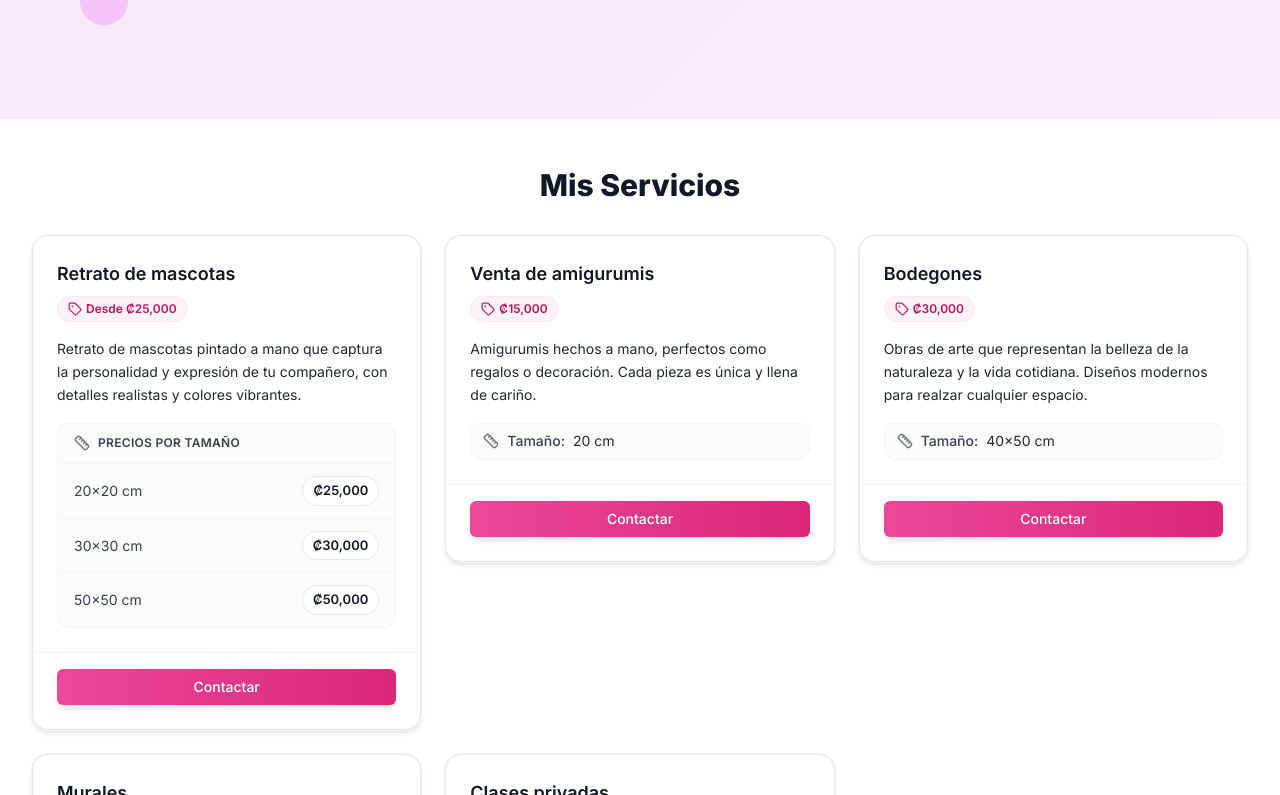
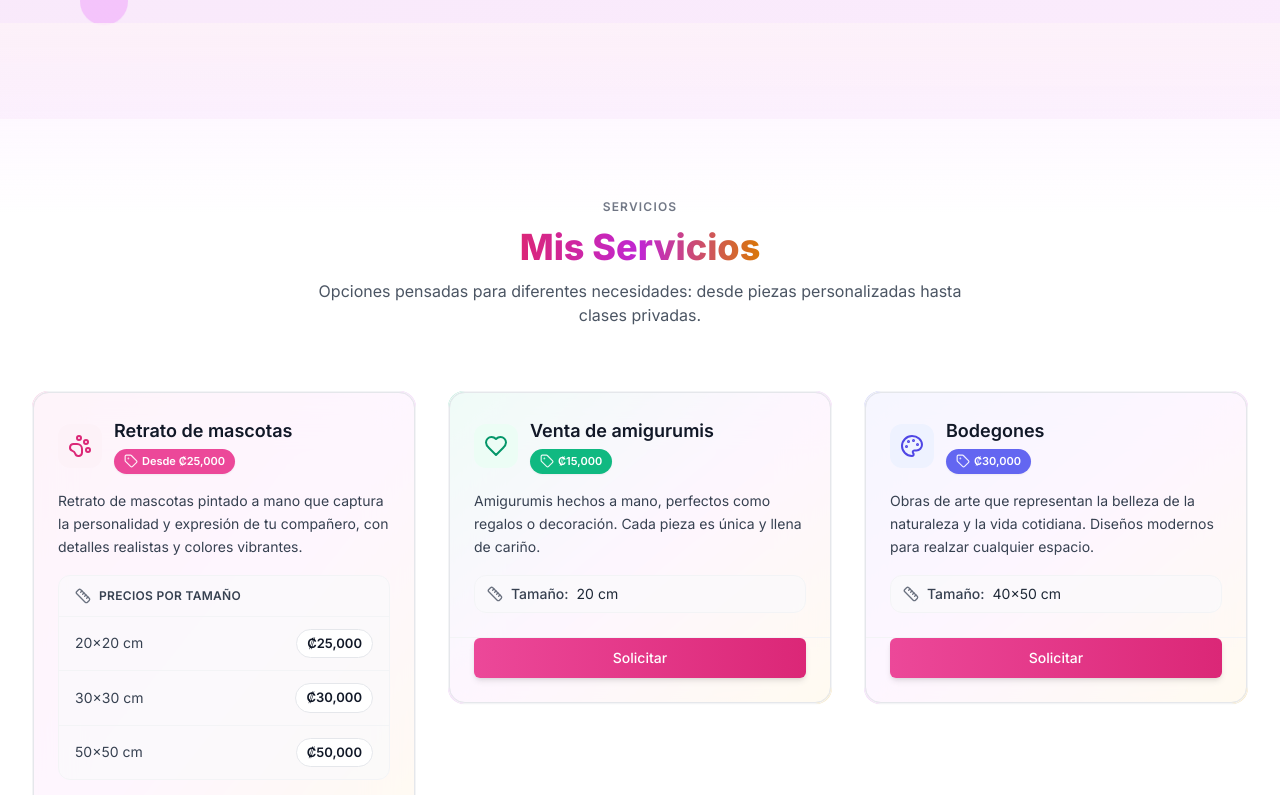
Before and after one commit to Blackshadow05/unamiradalarte, a Next.js app: page /servicios in a window 1280 px wide. Shown: the part 405-1200 px from the top of the page. Built offline with nearby package versions, Linux system fonts and the light colour scheme.

Commit message:
refactor(service): limpiar estructura de datos de servicio y mejorar UI con iconos; agregar modal para solicitudes de servicio; refactor(GalleryFull): eliminar estado no utilizado y mejorar layout; agregar despliegue de título de obra; fix(page): asegurar salto de línea al final del archivo

```diff
--- a/package.json
+++ b/package.json
@@ -14,7 +14,7 @@
     "@supabase/supabase-js": "^2.52.0",
     "clsx": "^2.1.1",
     "lucide-react": "^0.445.0",
-    "next": "15.4.0",
+    "next": "^15.5.0",
     "react": "18.3.1",
     "react-dom": "18.3.1",
     "tailwind-merge": "^2.5.2",
--- a/src/components/sections/Hero.tsx
+++ b/src/components/sections/Hero.tsx
@@ -48,7 +48,7 @@ export function Hero() {
           </h1>
 
           <p className="text-lg md:text-2xl text-gray-600 mb-8 max-w-3xl mx-auto leading-relaxed">
-            Óleo, acrílico y lápiz a partir de tus fotos. Entrega en ~15 días y envíos a toda Costa Rica.
+            Óleo, acrílico y lápiz a partir de tus fotos. Entrega en 15 días y envíos a toda Costa Rica.
             Capturo la personalidad y mirada de tu compañero fiel.
           </p>
 
--- a/src/components/sections/ServicesList.tsx
+++ b/src/components/sections/ServicesList.tsx
@@ -1,105 +1,158 @@
 "use client";
-import React, { useState } from 'react';
-import { Card, CardHeader, CardContent, CardFooter } from '@/components/ui/Card';
-import { ContactForm } from '@/components/forms/ContactForm';
-import Link from 'next/link';
-import { Ruler, Tag } from 'lucide-react';
+import React, { useState } from "react";
+import { Card, CardHeader, CardContent, CardFooter } from "@/components/ui/Card";
+import { ContactForm } from "@/components/forms/ContactForm";
+import { Ruler, Tag, PawPrint, Heart, Palette, Paintbrush, GraduationCap } from "lucide-react";
 
 type Service = {
   title: string;
   price: string;
   description: string;
   size: string;
+  icon: React.ComponentType<React.SVGProps<SVGSVGElement>>;
 };
 
 const services: Service[] = [
   {
-    title: 'Retrato de mascotas',
-    price: 'Desde ₡25,000',
+    title: "Retrato de mascotas",
+    price: "Desde ₡25,000",
     description:
-      'Retrato de mascotas pintado a mano que captura la personalidad y expresión de tu compañero, con detalles realistas y colores vibrantes.',
-    size: '20x20 cm: ₡25,000\n30x30 cm: ₡30,000\n50x50 cm: ₡50,000',
+      "Retrato de mascotas pintado a mano que captura la personalidad y expresión de tu compañero, con detalles realistas y colores vibrantes.",
+    size: "20x20 cm: ₡25,000\n30x30 cm: ₡30,000\n50x50 cm: ₡50,000",
+    icon: PawPrint,
   },
   {
-    title: 'Venta de amigurumis',
-    price: '₡15,000',
+    title: "Venta de amigurumis",
+    price: "₡15,000",
     description:
-      'Amigurumis hechos a mano, perfectos como regalos o decoración. Cada pieza es única y llena de cariño.',
-    size: '20 cm',
+      "Amigurumis hechos a mano, perfectos como regalos o decoración. Cada pieza es única y llena de cariño.",
+    size: "20 cm",
+    icon: Heart,
   },
   {
-    title: 'Bodegones',
-    price: '₡30,000',
+    title: "Bodegones",
+    price: "₡30,000",
     description:
-      'Obras de arte que representan la belleza de la naturaleza y la vida cotidiana. Diseños modernos para realzar cualquier espacio.',
-    size: '40x50 cm',
+      "Obras de arte que representan la belleza de la naturaleza y la vida cotidiana. Diseños modernos para realzar cualquier espacio.",
+    size: "40x50 cm",
+    icon: Palette,
   },
   {
-    title: 'Murales',
-    price: '₡100,000',
+    title: "Murales",
+    price: "₡100,000",
     description:
-      'Transforma tu espacio con un mural personalizado que refleje tu estilo y personalidad. Gran formato y acabado duradero.',
-    size: 'Variable',
+      "Transforma tu espacio con un mural personalizado que refleje tu estilo y personalidad. Gran formato y acabado duradero.",
+    size: "Variable",
+    icon: Paintbrush,
   },
   {
-    title: 'Clases privadas',
-    price: '₡10,000 por sesión',
+    title: "Clases privadas",
+    price: "₡10,000 por sesión",
     description:
-      'Aprende a crear arte en clases personalizadas, adaptadas a tu nivel y estilo. Sesiones prácticas y seguimiento individual.',
-    size: 'Variable',
+      "Aprende a crear arte en clases personalizadas, adaptadas a tu nivel y estilo. Sesiones prácticas y seguimiento individual.",
+    size: "Variable",
+    icon: GraduationCap,
   },
+];
+
+// Paletas de color por tarjeta (índice)
+const tone: Array<{ text: string; bg: string; chip: string; ring: string }> = [
+  { text: "text-pink-600", bg: "bg-pink-50", chip: "bg-pink-500", ring: "from-pink-400/40" },
+  { text: "text-emerald-600", bg: "bg-emerald-50", chip: "bg-emerald-500", ring: "from-emerald-400/40" },
+  { text: "text-indigo-600", bg: "bg-indigo-50", chip: "bg-indigo-500", ring: "from-indigo-400/40" },
+  { text: "text-amber-700", bg: "bg-amber-50", chip: "bg-amber-500", ring: "from-amber-400/40" },
+  { text: "text-sky-600", bg: "bg-sky-50", chip: "bg-sky-500", ring: "from-sky-400/40" },
 ];
 
 const ServicesList: React.FC = () => {
   const [isModalOpen, setModalOpen] = useState(false);
+  const [selectedService, setSelectedService] = useState<string | null>(null);
+
+  const openModal = (serviceTitle: string) => {
+    setSelectedService(serviceTitle);
+    setModalOpen(true);
+  };
 
   return (
-    <section aria-label="Mis Servicios" className="py-12 bg-white">
+    <section aria-label="Mis Servicios" className="relative py-16 sm:py-20 bg-white">
+      {/* Fondo decorativo sutil */}
+      <div className="pointer-events-none absolute inset-x-0 -top-24 h-48 bg-gradient-to-b from-pink-50/80 via-fuchsia-50/60 to-transparent" />
+
       <div className="max-w-7xl mx-auto px-4 sm:px-6 lg:px-8">
-        <h2 className="text-3xl font-extrabold text-center text-gray-900 mb-8">
+        <div className="text-center mb-12 sm:mb-16">
+          <p className="text-xs font-semibold tracking-widest text-gray-500 uppercase">
+            Servicios
+          </p>
+          <h2 className="mt-3 text-3xl sm:text-4xl font-extrabold">
+            <span className="bg-gradient-to-r from-pink-600 via-fuchsia-600 to-amber-600 bg-clip-text text-transparent">
               Mis Servicios
+            </span>
           </h2>
+          <p className="mt-3 max-w-2xl mx-auto text-gray-600">
+            Opciones pensadas para diferentes necesidades: desde piezas personalizadas hasta clases privadas.
+          </p>
+        </div>
 
-        <div className="grid grid-cols-1 sm:grid-cols-2 lg:grid-cols-3 gap-6">
-          {services.map((service, idx) => (
+        <div className="grid grid-cols-1 sm:grid-cols-2 lg:grid-cols-3 gap-6 lg:gap-8">
+          {services.map((service, idx) => {
+            const T = tone[idx % tone.length];
+            const Icon = service.icon;
+
+            return (
+              <div key={service.title} className="group relative">
+                {/* Borde con gradiente sutil */}
                 <div
-              key={idx}
-              className="group relative rounded-2xl transition-transform duration-300 hover:-translate-y-1"
-            >
-              <Card className="relative overflow-hidden rounded-2xl bg-white shadow-md ring-1 ring-gray-100 transition-all duration-300 group-hover:shadow-xl group-hover:ring-gray-200">
+                  className={[
+                    "relative rounded-2xl p-[1px] transition-transform duration-300",
+                    "bg-gradient-to-br",
+                    T.ring,
+                    "via-fuchsia-400/35 to-amber-400/35",
+                    "group-hover:-translate-y-1 group-hover:shadow-xl",
+                  ].join(" ")}>
+                  <Card className="rounded-2xl bg-white/80 backdrop-blur-xl shadow-sm ring-1 ring-gray-100">
                     {/* Header */}
-                <CardHeader>
+                    <CardHeader className="pb-0">
                       <div className="flex items-start justify-between">
+                        <div className="flex items-center gap-3">
+                          <div className={["h-11 w-11 rounded-xl flex items-center justify-center", T.bg].join(" ")}>
+                            <Icon className={["h-6 w-6", T.text].join(" ")} />
+                          </div>
                           <div>
                             <h3 className="text-lg font-semibold text-gray-900">{service.title}</h3>
-                      <div className="mt-2 inline-flex items-center gap-2">
-                        <span className="inline-flex items-center gap-1 rounded-full bg-pink-50 text-pink-700 text-xs font-semibold px-2.5 py-1 border border-pink-100">
-                          <Tag className="h-3.5 w-3.5" /> {service.price}
+                            <div className="mt-1 inline-flex items-center gap-2">
+                              <span className={[
+                                  "inline-flex items-center gap-1 rounded-full text-white text-[11px] font-semibold px-2.5 py-1 shadow-sm",
+                                  T.chip,
+                                ].join(" ")}>
+                                <Tag className="h-3.5 w-3.5 text-white/90" /> {service.price}
                               </span>
+                            </div>
                           </div>
                         </div>
                       </div>
                     </CardHeader>
 
                     {/* Content */}
-                <CardContent>
-                  <p className="text-sm text-gray-800 mb-4 leading-relaxed">{service.description}</p>
+                    <CardContent className="pt-4">
+                      <p className="text-sm text-gray-700 mb-4 leading-relaxed">{service.description}</p>
 
-                  {service.size.includes('\n') && service.size.includes(':') ? (
-                    <div className="rounded-xl border border-gray-100 bg-gray-50/70">
+                      {service.size.includes("\n") && service.size.includes(":") ? (
+                        <div className="rounded-xl border border-gray-100 bg-gray-50/70 overflow-hidden">
                           <div className="flex items-center gap-2 px-4 py-3 border-b border-gray-100">
                             <Ruler className="h-4 w-4 text-gray-500" />
-                        <h4 className="text-xs font-semibold text-gray-700 tracking-wide uppercase">Precios por tamaño</h4>
+                            <h4 className="text-xs font-semibold text-gray-700 tracking-wide uppercase">
+                              Precios por tamaño
+                            </h4>
                           </div>
                           <ul className="divide-y divide-gray-100">
                             {service.size
-                          .split('\n')
+                              .split("\n")
                               .map((line) => line.trim())
                               .filter(Boolean)
                               .map((line, i) => {
-                            const parts = line.split(':');
+                                const parts = line.split(":");
                                 const label = parts[0]?.trim();
-                            const value = parts.slice(1).join(':').trim();
+                                const value = parts.slice(1).join(":").trim();
                                 return (
                                   <li key={i} className="flex items-center justify-between px-4 py-3">
                                     <span className="text-sm text-gray-700">{label}</span>
@@ -121,28 +174,64 @@ const ServicesList: React.FC = () => {
                     </CardContent>
 
                     {/* Footer */}
-                <CardFooter>
-                  <Link
-                    href="/#contacto"
+                    <CardFooter className="pt-0">
+                      <button
+                        type="button"
+                        onClick={() => openModal(service.title)}
                         aria-label={`Solicitar ${service.title}`}
-                    className="w-full inline-flex items-center justify-center px-4 py-2 text-sm font-medium rounded-md text-white shadow-md bg-gradient-to-r from-pink-500 to-pink-600 transition-all hover:from-pink-600 hover:to-pink-700 hover:shadow-lg hover:scale-[1.01] focus:outline-none focus:ring-2 focus:ring-offset-2 focus:ring-pink-500"
+                        className={[
+                          "w-full inline-flex items-center justify-center px-4 py-2.5 text-sm font-medium rounded-md text-white",
+                          "shadow-md bg-gradient-to-r from-pink-500 to-pink-600",
+                          "transition-all hover:from-pink-600 hover:to-pink-700 hover:shadow-lg hover:scale-[1.01]",
+                          "focus:outline-none focus:ring-2 focus:ring-offset-2 focus:ring-pink-500",
+                        ].join(" ")}
                       >
-                    Contactar
-                  </Link>
+                        Solicitar
+                      </button>
                     </CardFooter>
                   </Card>
                 </div>
-          ))}
+              </div>
+            );
+          })}
         </div>
       </div>
+
+      {/* Modal de contacto */}
       {isModalOpen && (
-        <div className="fixed inset-0 flex items-center justify-center z-50">
-          <div className="bg-black opacity-50 absolute inset-0" onClick={() => setModalOpen(false)} />
-          <div className="bg-white rounded-lg shadow-lg z-10 p-6">
+        <div className="fixed inset-0 z-50 flex items-center justify-center p-4">
+          <div
+            className="absolute inset-0 bg-black/50"
+            aria-hidden="true"
+            onClick={() => setModalOpen(false)}
+          />
+
+          <div className="relative w-full max-w-3xl">
+            <div className="p-[1px] rounded-2xl bg-gradient-to-br from-pink-400/40 via-fuchsia-400/35 to-amber-400/40">
+              <Card className="rounded-2xl bg-white/90 backdrop-blur-xl shadow-2xl">
+                <CardHeader className="pb-2">
+                  <div className="flex items-start justify-between">
+                    <div>
+                      <p className="text-xs font-semibold tracking-widest text-gray-500 uppercase">Contacto</p>
+                      <h3 className="text-xl font-bold text-gray-900">
+                        {selectedService ? `Solicitar: ${selectedService}` : "Solicitar servicio"}
+                      </h3>
+                    </div>
+                    <button
+                      type="button"
+                      onClick={() => setModalOpen(false)}
+                      className="rounded-md p-2 text-gray-500 hover:text-gray-700 hover:bg-gray-100 transition-colors"
+                      aria-label="Cerrar modal"
+                    >
+                      ✕
+                    </button>
+                  </div>
+                </CardHeader>
+                <CardContent className="pt-0">
                   <ContactForm />
-            <button onClick={() => setModalOpen(false)} className="mt-4 bg-red-500 text-white px-4 py-2 rounded">
-              Cerrar
-            </button>
+                </CardContent>
+              </Card>
+            </div>
           </div>
         </div>
       )}
```
Also changed, not shown: src/app/eventos/EventCard.tsx (added, +21 -0 lines), src/app/eventos/page.tsx (added, +36 -0 lines), src/app/page.tsx (+15 -1 lines), src/components/sections/GalleryFull.tsx (+8 -17 lines), 1 other file (tests, documents, lock files or other folders). Lines whose indentation alone changed are shown as unchanged.
